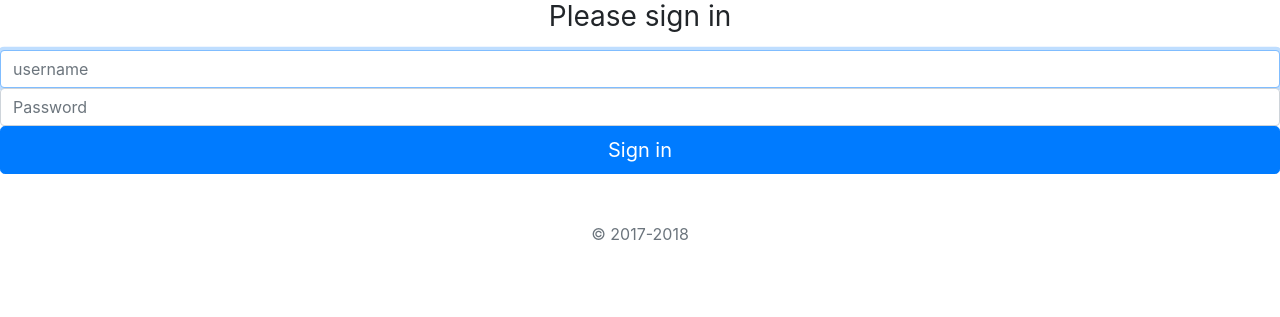
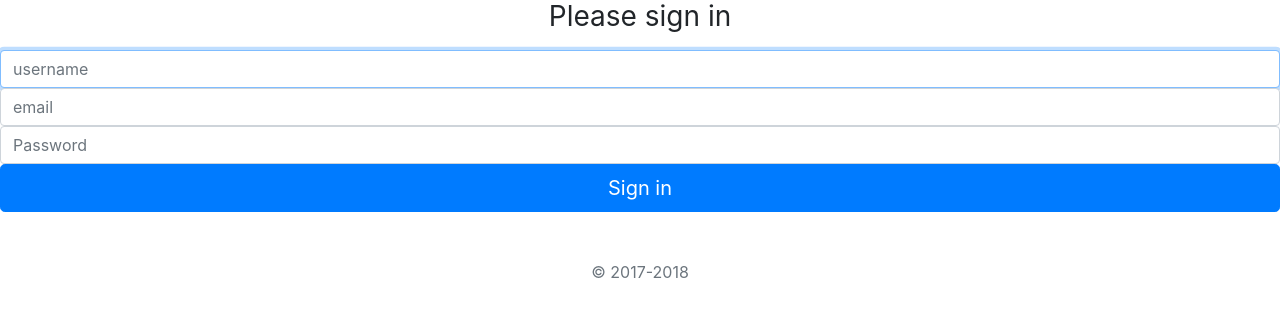
Before and after one commit to hamuham/chatbord, a Django app: page /signup/ in a window 1280 px wide. Shown: the top 317 px of the page. Run offline with Django 4.2, Linux system fonts and the light colour scheme; some libraries are stand-ins or nearby versions.

Commit message:
createUserIntegrityError

```diff
--- a/chatapp/views.py
+++ b/chatapp/views.py
@@ -1,5 +1,6 @@
 from django.shortcuts import render
 from django.contrib.auth.models import User
+from django.db import IntegrityError
 
 # Create your views here.
 
@@ -8,6 +9,12 @@ def signupfunc(request):
     print(request)
     if request.method == "POST":
         username = request.POST['username']
+        email = request.POST['email']
         password = request.POST['password']
-        user = User.objects.create_user(username, 'test@test.com', password)
+        try:
+            user = User.objects.create_user(username, email, password)
+        except IntegrityError:
+            return render(request, 'singup.html', {'error':'このユーザーは登録されています'})
+
+
     return render(request, 'singup.html', {'some':100})
--- a/templates/singup.html
+++ b/templates/singup.html
@@ -2,12 +2,15 @@
 
 {% block content %}
 <body class="text-center">
+    {{ error }}
     <form class="form-signin" method="POST"> {% csrf_token %}
         <h1 class="h3 mb-3 font-weight-normal">Please sign in</h1>
+        <label for="inputName" class="sr-only">Name</label>
+            <input type="text" id="inputEmail" class="form-control" placeholder="username" name="username" required="" autofocus="">
         <label for="inputEmail" class="sr-only">Email address</label>
-        <input type="text" id="inputEmail" class="form-control" placeholder="username" name="username" required="" autofocus="">
+            <input type="email" id="inputEmail" class="form-control" placeholder="email" name="email" required="" autofocus="">
         <label for="inputPassword" class="sr-only">Password</label>
-        <input type="password" id="inputPassword" class="form-control" placeholder="Password" name="password" required="">
+            <input type="password" id="inputPassword" class="form-control" placeholder="Password" name="password" required="">
         <button class="btn btn-lg btn-primary btn-block" type="submit">Sign in</button>
         <p class="mt-5 mb-3 text-muted">© 2017-2018</p>
     </form>
```
Also changed, not shown: db.sqlite3.
